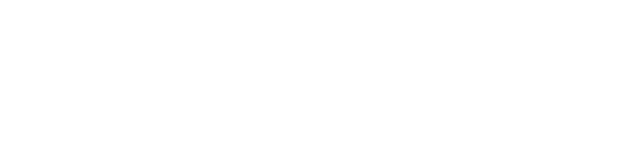
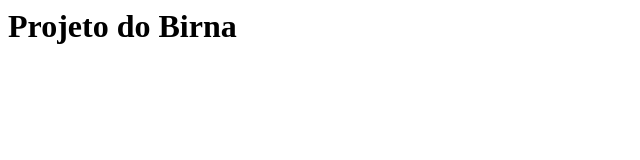
Before and after one commit to birna/Treinamento, a plain HTML site: page index.html in a window 1280 px wide. Shown: the whole page, without its empty margins (0-640 px from the left). Drawn offline with Linux system fonts and the light colour scheme.

Commit message:
Titulo da Pagina

```diff
--- a/index.html
+++ b/index.html
@@ -4,6 +4,6 @@
 	</head>
 
 	<body>
-
+		<h1>Projeto do Birna </h1>
 	</body>
 </html>
```
